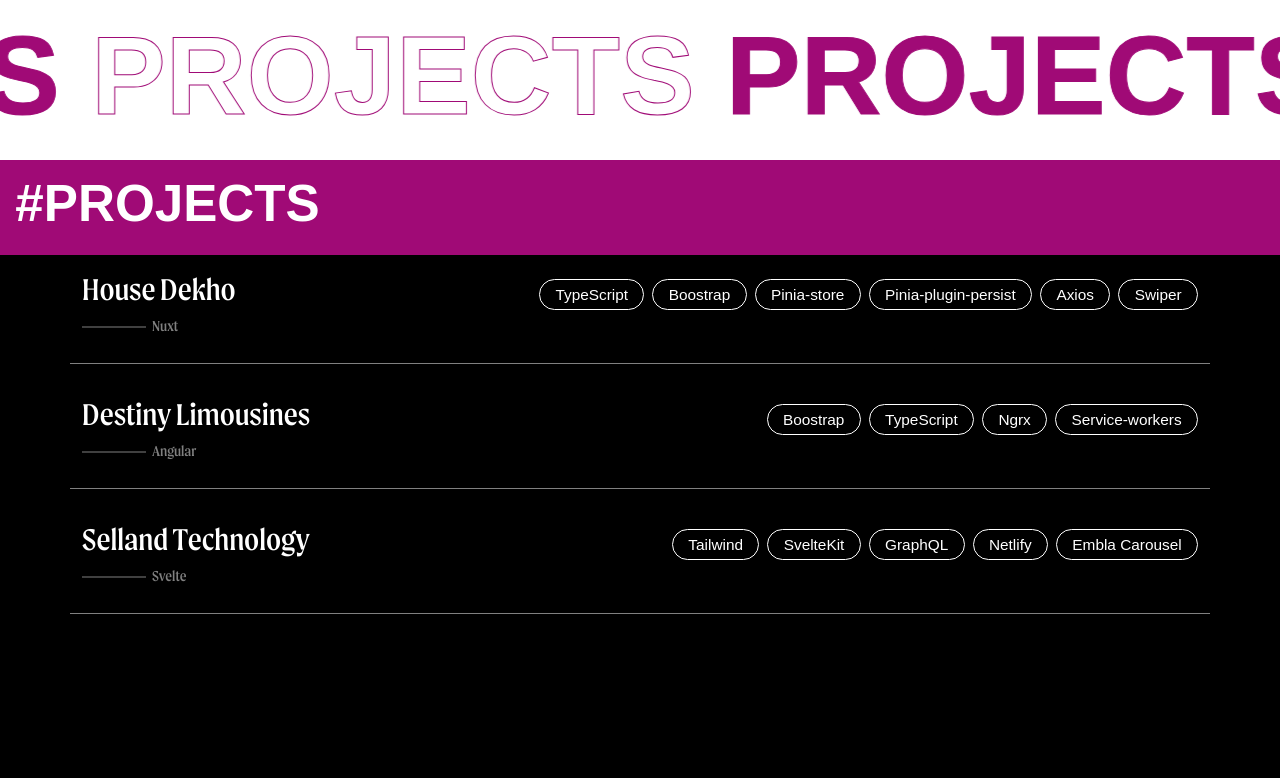
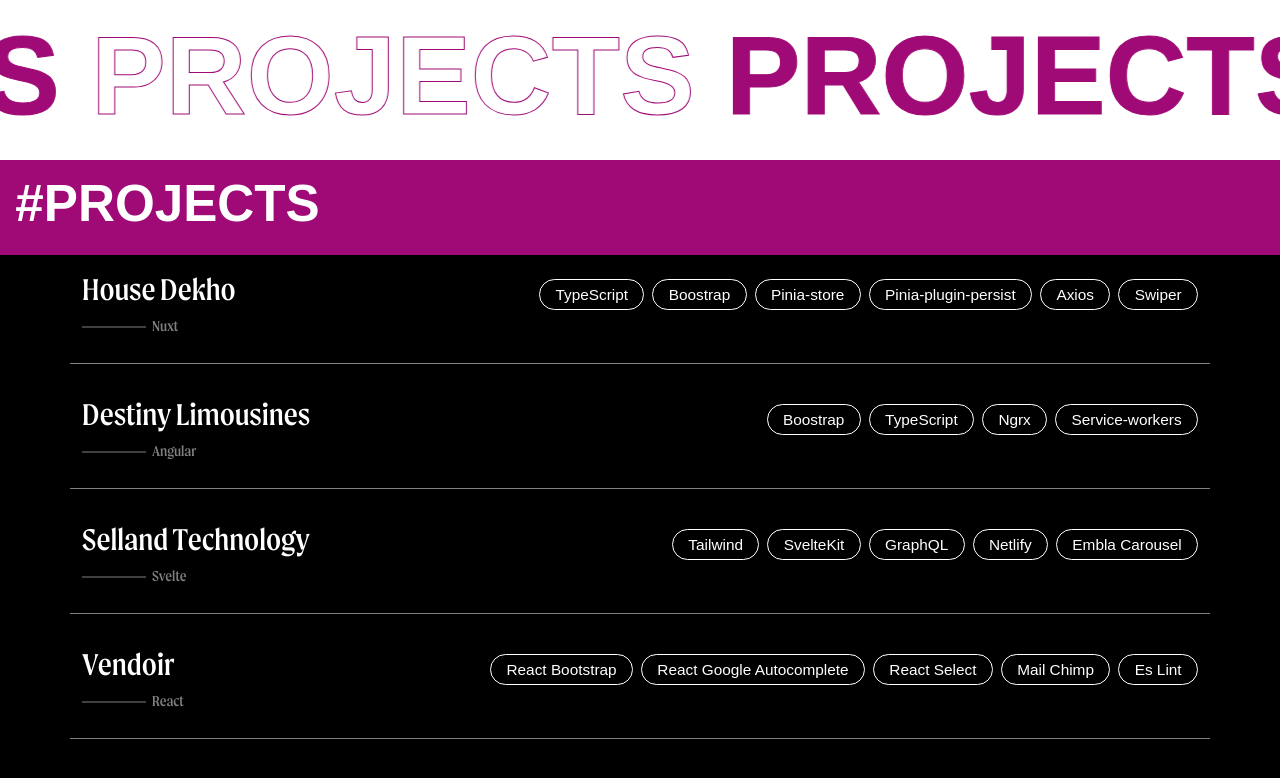
Before and after one commit to ait-varun/varun-portfolio, a Next.js app: page /components/projects in a window 1280 px wide. Shown: the top 778 px of the page. Built offline with nearby package versions, Linux system fonts and the light colour scheme.

Commit message:
updated data

```diff
--- a/src/app/data/data.js
+++ b/src/app/data/data.js
@@ -67,6 +67,18 @@
         "Embla Carousel",
       ],
     },
+    {
+      name: "Vendoir",
+      url: "https://www.vendoir.com/",
+      frameworks: "React",
+      libraries: [
+        "React Bootstrap",
+        "React Google Autocomplete",
+        "React Select",
+        "Mail Chimp",
+        "Es Lint",
+      ],
+    },
   ],
   details: {
     contact: "+91 7018319841",
```
